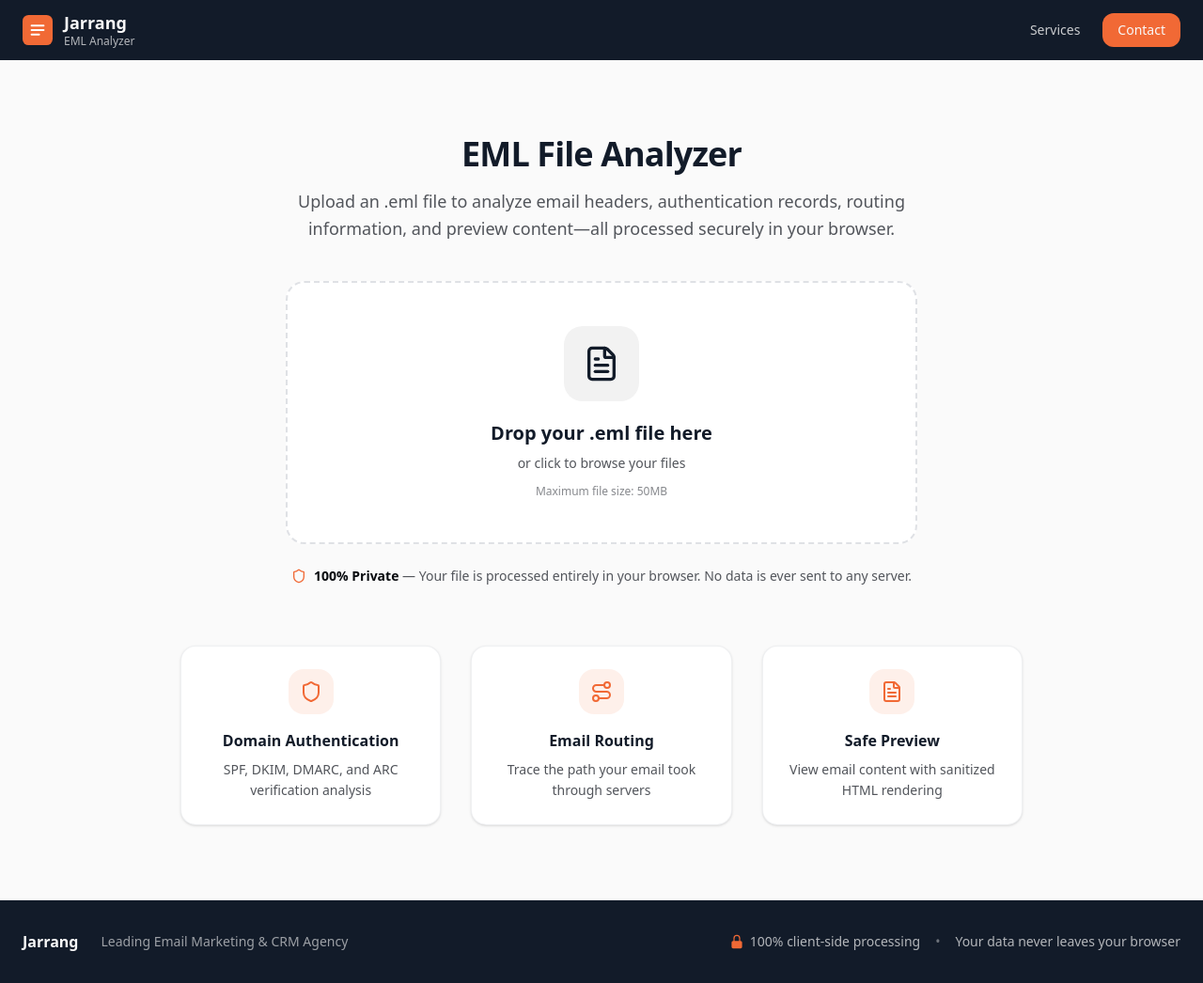
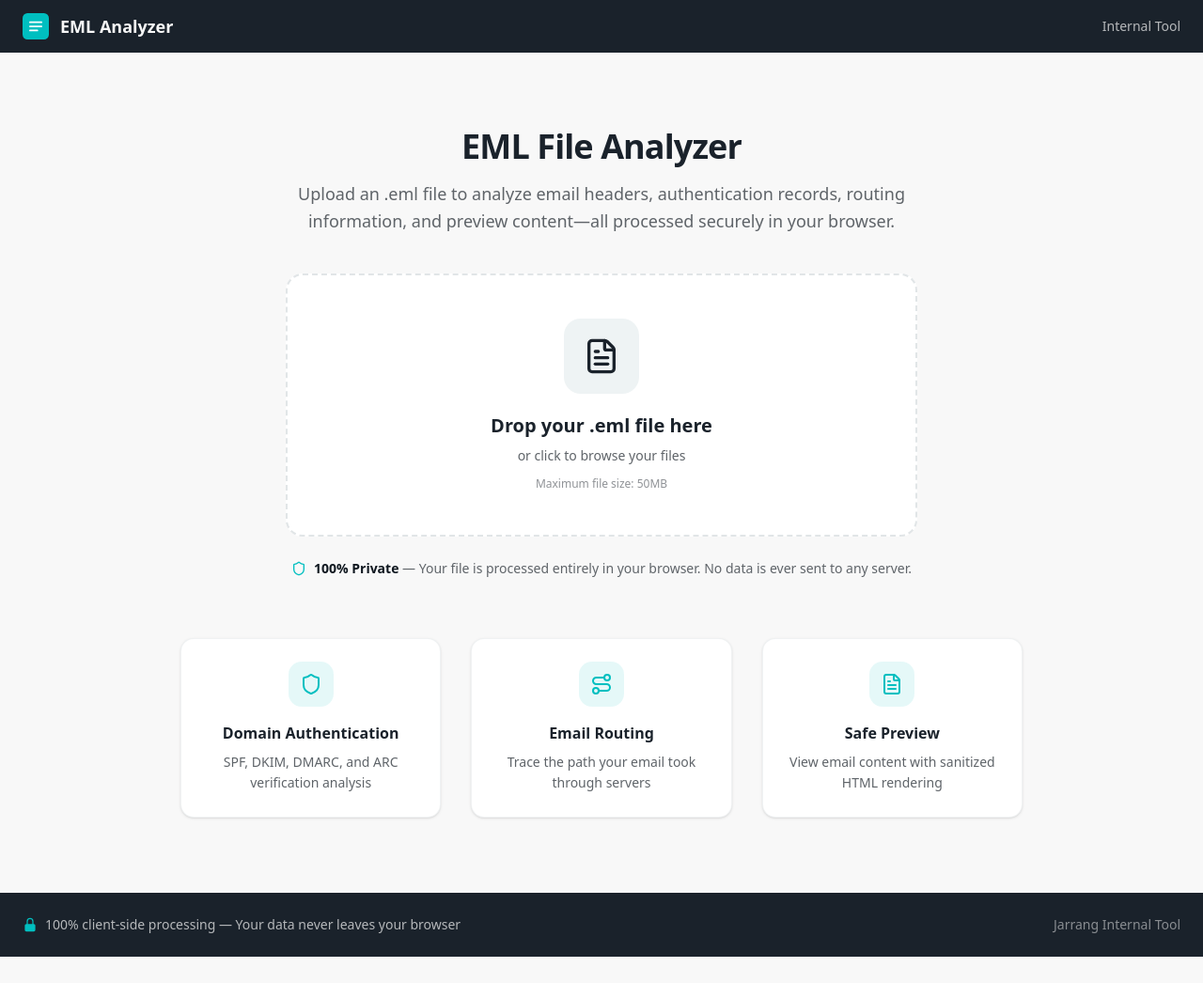
Before and after one commit to robjarrang/eml-analyser, a Next.js app: page / in a window 1280 px wide. Shown: the whole page at 94% size. After the commit the page ends 1018 px from the top, so only its background shows below. Built offline with nearby package versions, Linux system fonts and the light colour scheme.

Commit message:
Branding updates

```diff
--- a/src/app/globals.css
+++ b/src/app/globals.css
@@ -47,42 +47,42 @@
 }
 
 :root {
-  --radius: 0.75rem;
-  /* Jarrang brand colors - clean, professional */
-  --background: oklch(0.985 0 0);
-  --foreground: oklch(0.15 0.01 260);
+  --radius: 0.625rem;
+  /* Jarrang brand colors - aqua/teal blue accent */
+  --background: oklch(0.98 0 0);
+  --foreground: oklch(0.2 0.02 250);
   --card: oklch(1 0 0);
-  --card-foreground: oklch(0.15 0.01 260);
+  --card-foreground: oklch(0.2 0.02 250);
   --popover: oklch(1 0 0);
-  --popover-foreground: oklch(0.15 0.01 260);
-  /* Jarrang primary - dark navy */
-  --primary: oklch(0.22 0.03 260);
+  --popover-foreground: oklch(0.2 0.02 250);
+  /* Jarrang primary - dark navy/charcoal */
+  --primary: oklch(0.25 0.02 250);
   --primary-foreground: oklch(0.98 0 0);
   /* Jarrang secondary */
-  --secondary: oklch(0.96 0 0);
-  --secondary-foreground: oklch(0.22 0.03 260);
-  --muted: oklch(0.96 0.005 260);
-  --muted-foreground: oklch(0.45 0.01 260);
-  /* Jarrang accent - coral/orange */
-  --accent: oklch(0.68 0.18 40);
+  --secondary: oklch(0.96 0.005 220);
+  --secondary-foreground: oklch(0.25 0.02 250);
+  --muted: oklch(0.95 0.005 220);
+  --muted-foreground: oklch(0.5 0.01 250);
+  /* Jarrang accent - aqua/teal blue */
+  --accent: oklch(0.72 0.14 195);
   --accent-foreground: oklch(0.98 0 0);
   --destructive: oklch(0.577 0.245 27.325);
-  --border: oklch(0.91 0.005 260);
-  --input: oklch(0.91 0.005 260);
-  --ring: oklch(0.68 0.18 40);
-  --chart-1: oklch(0.68 0.18 40);
+  --border: oklch(0.92 0.005 220);
+  --input: oklch(0.92 0.005 220);
+  --ring: oklch(0.72 0.14 195);
+  --chart-1: oklch(0.72 0.14 195);
   --chart-2: oklch(0.6 0.118 184.704);
   --chart-3: oklch(0.398 0.07 227.392);
   --chart-4: oklch(0.828 0.189 84.429);
   --chart-5: oklch(0.769 0.188 70.08);
-  --sidebar: oklch(0.985 0 0);
-  --sidebar-foreground: oklch(0.15 0.01 260);
-  --sidebar-primary: oklch(0.22 0.03 260);
-  --sidebar-primary-foreground: oklch(0.985 0 0);
-  --sidebar-accent: oklch(0.96 0 0);
-  --sidebar-accent-foreground: oklch(0.22 0.03 260);
-  --sidebar-border: oklch(0.91 0.005 260);
-  --sidebar-ring: oklch(0.68 0.18 40);
+  --sidebar: oklch(0.98 0 0);
+  --sidebar-foreground: oklch(0.2 0.02 250);
+  --sidebar-primary: oklch(0.25 0.02 250);
+  --sidebar-primary-foreground: oklch(0.98 0 0);
+  --sidebar-accent: oklch(0.96 0.005 220);
+  --sidebar-accent-foreground: oklch(0.25 0.02 250);
+  --sidebar-border: oklch(0.92 0.005 220);
+  --sidebar-ring: oklch(0.72 0.14 195);
 }
 
 .dark {
--- a/src/app/layout.tsx
+++ b/src/app/layout.tsx
@@ -28,66 +28,39 @@ export default function RootLayout({
     <html lang="en" suppressHydrationWarning>
       <body className={`${inter.variable} antialiased font-sans`}>
         <div className="relative flex min-h-screen flex-col">
-          {/* Header - Jarrang style dark header */}
+          {/* Header - Jarrang style */}
           <header className="sticky top-0 z-50 w-full bg-primary text-primary-foreground">
-            <div className="container flex h-16 items-center justify-between px-6 max-w-7xl mx-auto">
-              <a href="https://www.jarrang.com" target="_blank" rel="noopener noreferrer" className="flex items-center gap-3 hover:opacity-80 transition-opacity">
-                <svg viewBox="0 0 40 40" className="h-8 w-8" fill="none">
-                  <rect width="40" height="40" rx="8" className="fill-accent" />
-                  <path d="M12 14h16M12 20h16M12 26h10" stroke="white" strokeWidth="2.5" strokeLinecap="round" />
+            <div className="container flex h-14 items-center justify-between px-6 max-w-7xl mx-auto">
+              <div className="flex items-center gap-3">
+                <svg viewBox="0 0 32 32" className="h-7 w-7" fill="none">
+                  <rect width="32" height="32" rx="6" className="fill-accent" />
+                  <path d="M9 11h14M9 16h14M9 21h9" stroke="white" strokeWidth="2" strokeLinecap="round" />
                 </svg>
-                <div className="flex flex-col">
-                  <span className="font-bold text-lg leading-tight">Jarrang</span>
-                  <span className="text-xs text-primary-foreground/70 leading-tight">EML Analyzer</span>
-                </div>
-              </a>
-              <nav className="flex items-center gap-6 text-sm">
-                <a
-                  href="https://www.jarrang.com/services"
-                  target="_blank"
-                  rel="noopener noreferrer"
-                  className="text-primary-foreground/80 hover:text-primary-foreground transition-colors"
-                >
-                  Services
-                </a>
-                <a
-                  href="https://www.jarrang.com/contact"
-                  target="_blank"
-                  rel="noopener noreferrer"
-                  className="bg-accent hover:bg-accent/90 text-accent-foreground px-4 py-2 rounded-lg font-medium transition-colors"
-                >
-                  Contact
-                </a>
-              </nav>
+                <span className="font-semibold text-lg">EML Analyzer</span>
+              </div>
+              <div className="text-sm text-primary-foreground/70">
+                Internal Tool
+              </div>
             </div>
           </header>
 
           {/* Main content */}
-          <div className="flex-1 bg-secondary/30">
+          <div className="flex-1 bg-background">
             {children}
           </div>
 
           {/* Footer - Jarrang style */}
-          <footer className="bg-primary text-primary-foreground py-8">
+          <footer className="bg-primary text-primary-foreground py-6">
             <div className="container px-6 max-w-7xl mx-auto">
-              <div className="flex flex-col md:flex-row items-center justify-between gap-4">
-                <div className="flex items-center gap-6">
-                  <a href="https://www.jarrang.com" target="_blank" rel="noopener noreferrer" className="font-semibold hover:text-accent transition-colors">
-                    Jarrang
-                  </a>
-                  <span className="text-primary-foreground/60 text-sm">
-                    Leading Email Marketing & CRM Agency
-                  </span>
+              <div className="flex flex-col sm:flex-row items-center justify-between gap-3 text-sm">
+                <div className="flex items-center gap-2 text-primary-foreground/70">
+                  <svg viewBox="0 0 20 20" fill="currentColor" className="w-4 h-4 text-accent">
+                    <path fillRule="evenodd" d="M10 1a4.5 4.5 0 00-4.5 4.5V9H5a2 2 0 00-2 2v6a2 2 0 002 2h10a2 2 0 002-2v-6a2 2 0 00-2-2h-.5V5.5A4.5 4.5 0 0010 1zm3 8V5.5a3 3 0 10-6 0V9h6z" clipRule="evenodd" />
+                  </svg>
+                  <span>100% client-side processing — Your data never leaves your browser</span>
                 </div>
-                <div className="flex items-center gap-4 text-sm text-primary-foreground/70">
-                  <span className="flex items-center gap-1.5">
-                    <svg viewBox="0 0 20 20" fill="currentColor" className="w-4 h-4 text-accent">
-                      <path fillRule="evenodd" d="M10 1a4.5 4.5 0 00-4.5 4.5V9H5a2 2 0 00-2 2v6a2 2 0 002 2h10a2 2 0 002-2v-6a2 2 0 00-2-2h-.5V5.5A4.5 4.5 0 0010 1zm3 8V5.5a3 3 0 10-6 0V9h6z" clipRule="evenodd" />
-                    </svg>
-                    100% client-side processing
-                  </span>
-                  <span className="text-primary-foreground/40">•</span>
-                  <span>Your data never leaves your browser</span>
+                <div className="text-primary-foreground/50">
+                  Jarrang Internal Tool
                 </div>
               </div>
             </div>
```
